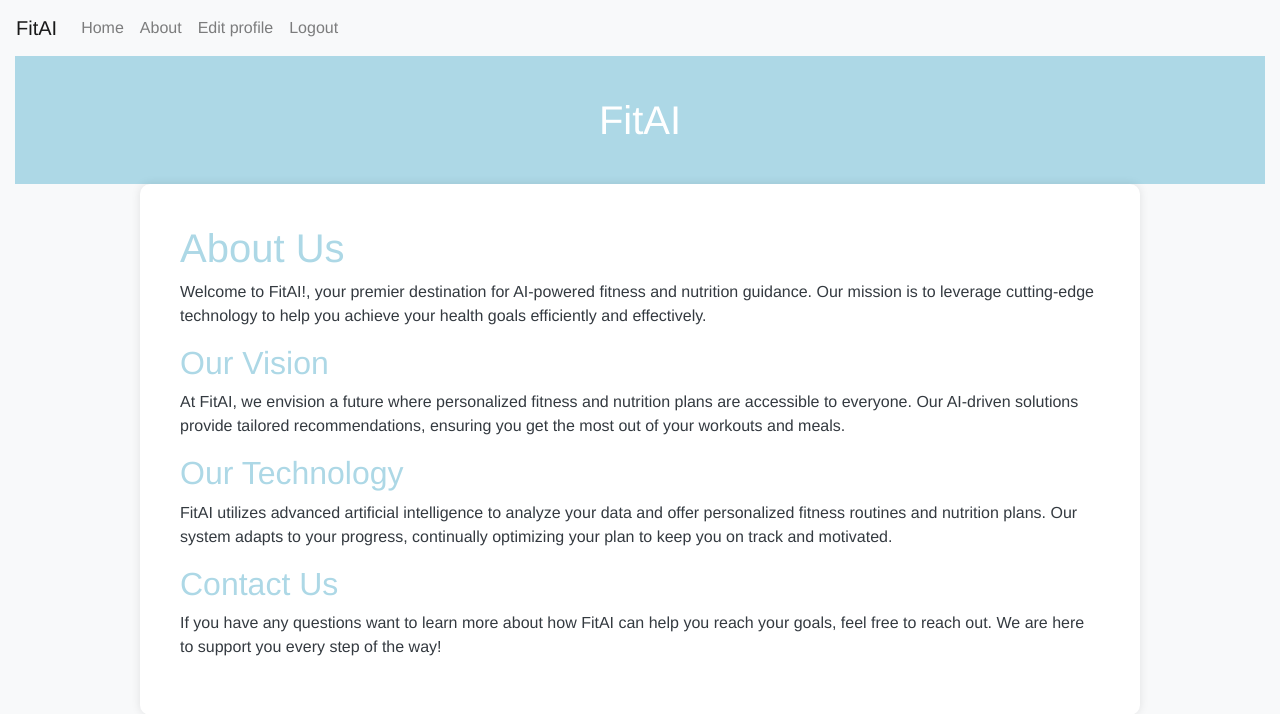
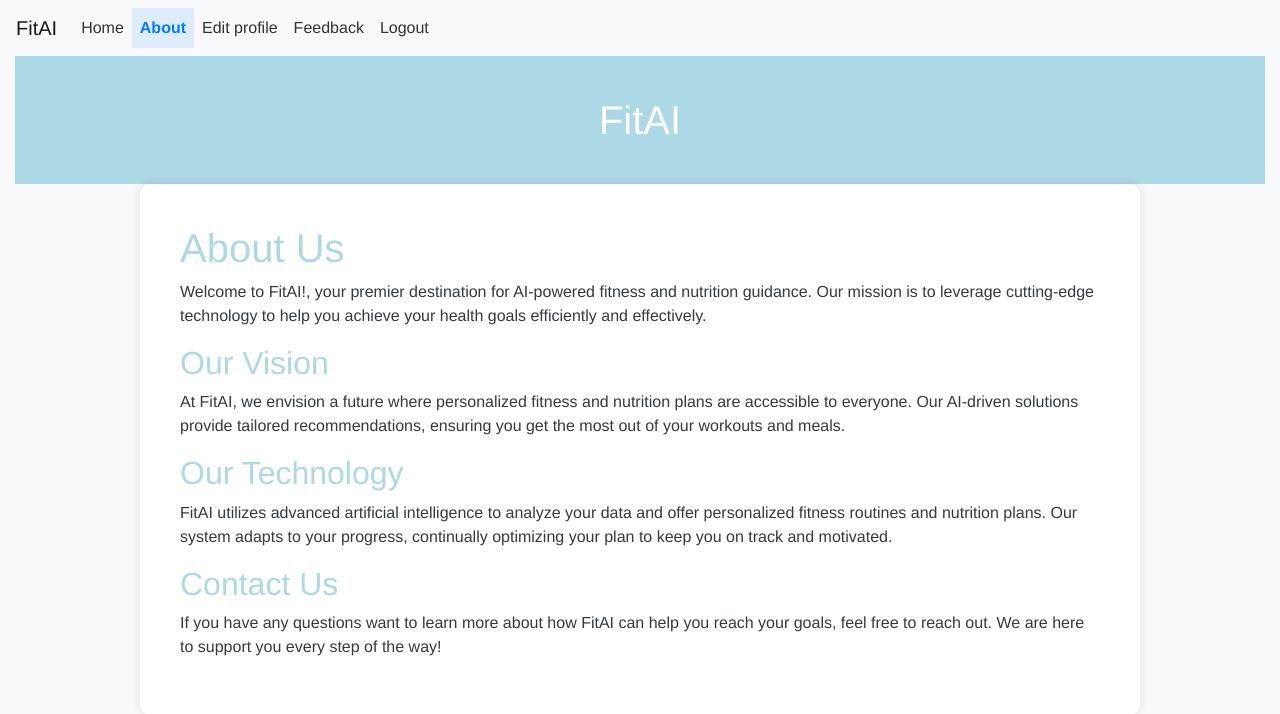
Before and after one commit to BS-PMC-2024/BS-PMC-2024-Team23, a Flask app: page /about in a window 1280 px wide. Shown: the top 714 px of the page. Run offline with Flask 3, Linux system fonts and the light colour scheme; some libraries are stand-ins or nearby versions.

Commit message:
Hackathon
highlighted pages, and feedback page

```diff
--- a/Templates/base.html
+++ b/Templates/base.html
@@ -2,6 +2,16 @@
 <html lang="en">
 <head>
     <link rel="stylesheet" href="https://stackpath.bootstrapcdn.com/bootstrap/4.3.1/css/bootstrap.min.css" integrity="sha384-ggOyR0iXCbMQv3Xipma34MD+dH/1fQ784/j6cY/iJTQUOhcWr7x9JvoRxT2MZw1T" crossorigin="anonymous">
+    <style>
+        .navbar-nav .nav-item.active .nav-link {
+            font-weight: bold;
+            color: #007bff; /* Bootstrap primary color or your desired color */
+            background-color: rgba(0, 123, 255, 0.1); /* Light background for active item */
+        }
+        .navbar-nav .nav-item .nav-link {
+            color: #333; /* Default link color */
+        }
+    </style>
     <title>{% block title %}{% endblock %}</title>
 </head>
 <body>
@@ -12,38 +22,41 @@
     </button>
     <div class="collapse navbar-collapse" id="navbarNav">
         <ul class="navbar-nav">
-            <li class="nav-item">
+            <li class="nav-item {% if request.endpoint == 'home' %}active{% endif %}">
                 <a class="nav-link" href="/home">Home</a>
             </li>
-            <li class="nav-item">
+            <li class="nav-item {% if request.endpoint == 'about' %}active{% endif %}">
                 <a class="nav-link" href="/about">About</a>
             </li>
-            <li class="nav-item">
+            <li class="nav-item {% if request.endpoint == 'edit_user' %}active{% endif %}">
                 <a class="nav-link" href="/edit_user">Edit profile</a>
             </li>
 
             {% if current_user and current_user.user_type == 'Admin' %}
-            <li class="nav-item">
+            <li class="nav-item {% if request.endpoint == 'remove_users' %}active{% endif %}">
                 <a class="nav-link" href="/remove_users">Remove Users</a>
             </li>
             {% endif %}
 
             {% if session.user_type == 'Admin' %}
-            <li class="nav-item">
+            <li class="nav-item {% if request.endpoint == 'edit_user_admin' %}active{% endif %}">
                 <a class="nav-link" href="/edit_user_admin">Edit Users</a>
             </li>
             {% endif %}
 
             {% if session.get("user_type") == 'Admin' %}
-            <li class="nav-item">
+            <li class="nav-item {% if request.endpoint == 'manage_topics' %}active{% endif %}">
                 <a class="nav-link" href="/manage_topics">Manage Topics</a>
             </li>
             {% endif %}
 
+            <li class="nav-item {% if request.endpoint == 'feedback' %}active{% endif %}">
+                <a class="nav-link" href="/feedback">Feedback</a>
+            </li>
+
             <li class="nav-item">
                 <a class="nav-link" href="/logout">Logout</a>
             </li>
-
         </ul>
     </div>
 </nav>
@@ -52,7 +65,7 @@
     {% block content %}
     {% endblock %}
 </div>
-<h1></h1>
+
 <script src="https://code.jquery.com/jquery-3.3.1.slim.min.js" integrity="sha384-q8i/X+965DzO0rT7abK41JStQIAqVgRVzpbzo5smXKp4YfRvH+8abtTE1Pi6jizo" crossorigin="anonymous"></script>
 <script src="https://cdnjs.cloudflare.com/ajax/libs/popper.js/1.14.7/umd/popper.min.js" integrity="sha384-UO2eT0CpHqdSJQ6hJty5KVphtPhzWj9WO1clHTMGa3JDZwrnQq4sF86dIHNDz0W1" crossorigin="anonymous"></script>
 <script src="https://stackpath.bootstrapcdn.com/bootstrap/4.3.1/js/bootstrap.min.js" integrity="sha384-JjSmVgyd0p3pXB1rRibZUAYoIIy6OrQ6VrjIEaFf/nJGzIxFDsf4x0xIM+B07jRM" crossorigin="anonymous"></script>
--- a/Templates/user.html
+++ b/Templates/user.html
@@ -3,6 +3,7 @@
 {% block title %}Welcome to Your Personal Trainer{% endblock %}
 
 {% block content %}
+
 <div class="background-image">
     <div class="container mt-5">
         <div class="welcome-message">
--- a/main.py
+++ b/main.py
@@ -126,6 +126,17 @@ def view():
     return render_template("view.html", values=Users.query.all())
 
 
+@app.route("/feedback", methods=["GET", "POST"])
+def feedback():
+    if request.method == "POST":
+        # Handle form submission
+        user_feedback = request.form.get("feedback")
+        # Here you could save the feedback to a database or send an email to admins
+        # For demonstration, we'll just print it to the console
+        print(f"Feedback received: {user_feedback}")
+        return redirect(url_for("user"))  # Redirect to home or another page after submission
+    return render_template("feedback.html")
+
 @app.route("/about")
 def about():
     return render_template("about.html")
@@ -234,7 +245,7 @@ def user_home():
         return redirect(url_for("login"))
 
 
-@app.route("/home")
+@app.route("/home" )
 def home_redirect():
     if "user" in session:
         user_email = session["email"]
```
Also changed, not shown: Templates/feedback.html (added, +14 -0 lines), instance/users.sqlite3.
